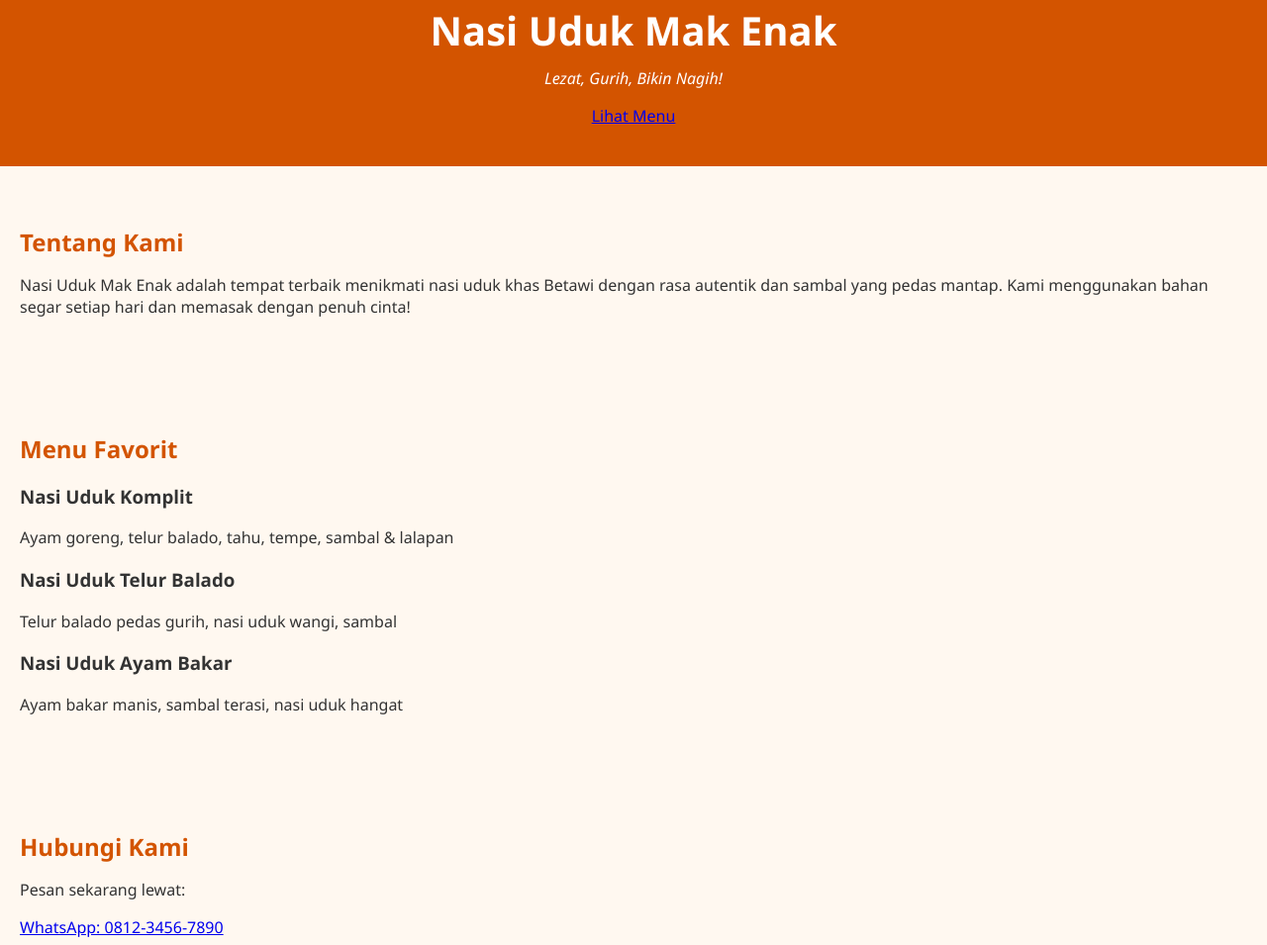
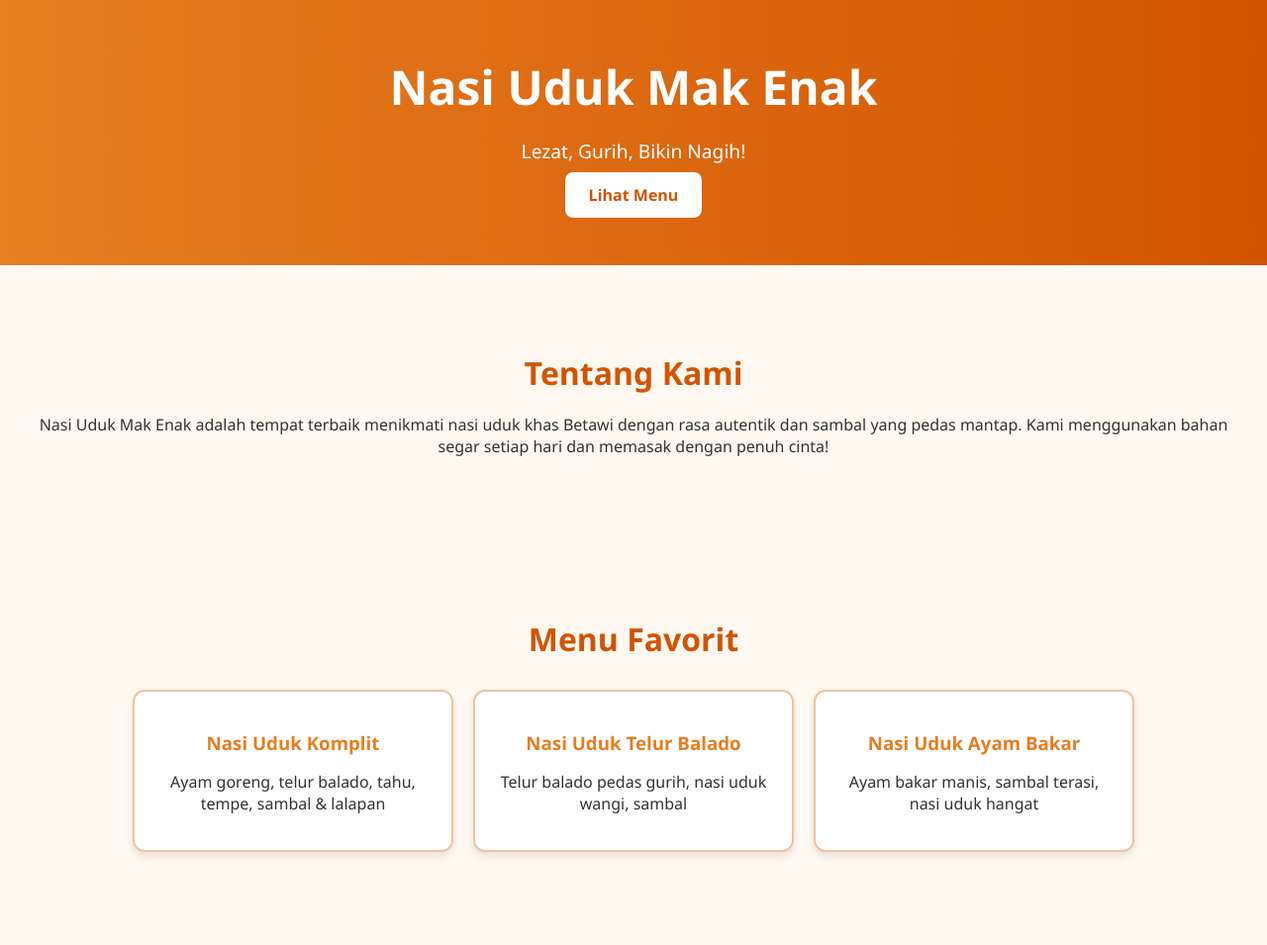
Before and after one commit to Ibnuathllh/warung-nasi-uduk, a plain HTML site: page index.html in a window 1280 px wide. Shown: the part 37-992 px from the top of the page at 99% size. Drawn offline with Linux system fonts and the light colour scheme.

Commit message:
Update style.css

```diff
--- a/style.css
+++ b/style.css
@@ -1,60 +1,88 @@
 body {
   font-family: 'Segoe UI', sans-serif;
-  background-color: #fff8f0;
+  margin: 0;
+  background-color: #fff9f2;
   color: #333;
-  margin: 0;
-  padding: 0;
 }
 
 header {
-  background-color: #d35400;
+  background: linear-gradient(to right, #e67e22, #d35400);
   color: white;
   text-align: center;
-  padding: 40px 20px;
+  padding: 60px 20px;
 }
 
-header h1 {
-  margin: 0;
-  font-size: 2.5em;
+.header-content h1 {
+  font-size: 3em;
+  margin-bottom: 10px;
 }
 
-header p {
-  font-style: italic;
-  margin-top: 10px;
+.header-content p {
+  font-size: 1.2em;
+  margin-bottom: 20px;
 }
 
-nav ul {
-  list-style: none;
-  padding: 0;
-  margin-top: 20px;
-  display: flex;
-  justify-content: center;
-  gap: 20px;
+.btn-cta {
+  background-color: #fff;
+  color: #d35400;
+  padding: 12px 24px;
+  text-decoration: none;
+  font-weight: bold;
+  border-radius: 8px;
+  transition: background 0.3s ease;
 }
 
-nav a {
-  color: white;
-  text-decoration: none;
-  font-weight: bold;
+.btn-cta:hover {
+  background-color: #f9d9b9;
 }
 
-section {
-  padding: 40px 20px;
+.section {
+  padding: 60px 20px;
+  text-align: center;
 }
 
 h2 {
   color: #d35400;
-  margin-bottom: 15px;
+  font-size: 2em;
+  margin-bottom: 20px;
 }
 
-ul {
-  padding-left: 20px;
+.menu-list {
+  display: flex;
+  flex-wrap: wrap;
+  justify-content: center;
+  gap: 20px;
+  margin-top: 30px;
+}
+
+.menu-item {
+  background-color: #fff;
+  border: 2px solid #f2c2a0;
+  border-radius: 12px;
+  padding: 20px;
+  width: 280px;
+  box-shadow: 0 4px 8px rgba(0,0,0,0.1);
+}
+
+.menu-item h3 {
+  color: #e67e22;
+  margin-bottom: 10px;
+}
+
+.kontak .btn-contact {
+  display: inline-block;
+  background-color: #25d366;
+  color: white;
+  padding: 10px 20px;
+  margin: 15px 0;
+  border-radius: 6px;
+  text-decoration: none;
 }
 
 footer {
+  background-color: #f2c2a0;
   text-align: center;
-  background-color: #f0e0d6;
   padding: 20px;
+  font-size: 0.9em;
   margin-top: 40px;
-  font-size: 0.9em;
 }
```
